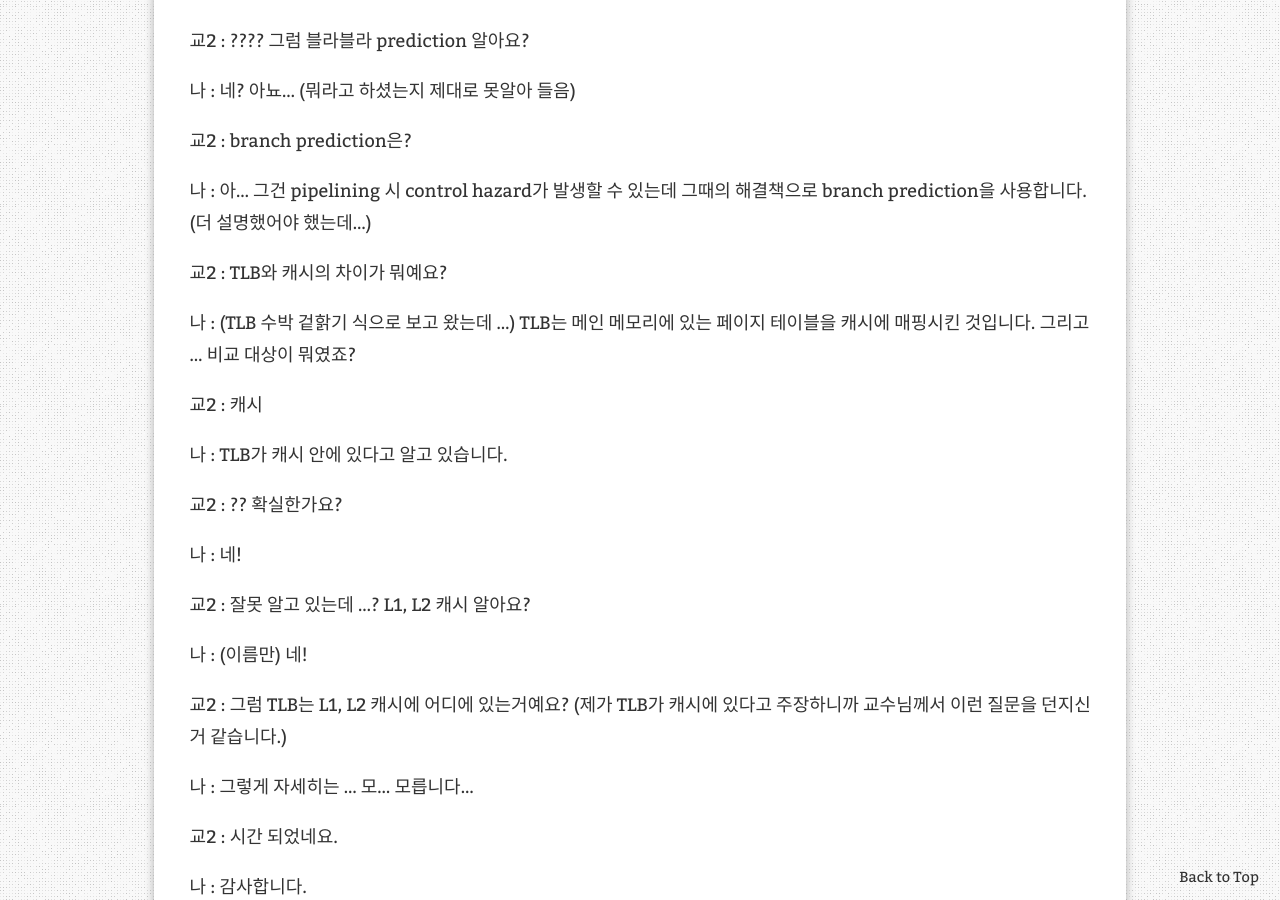
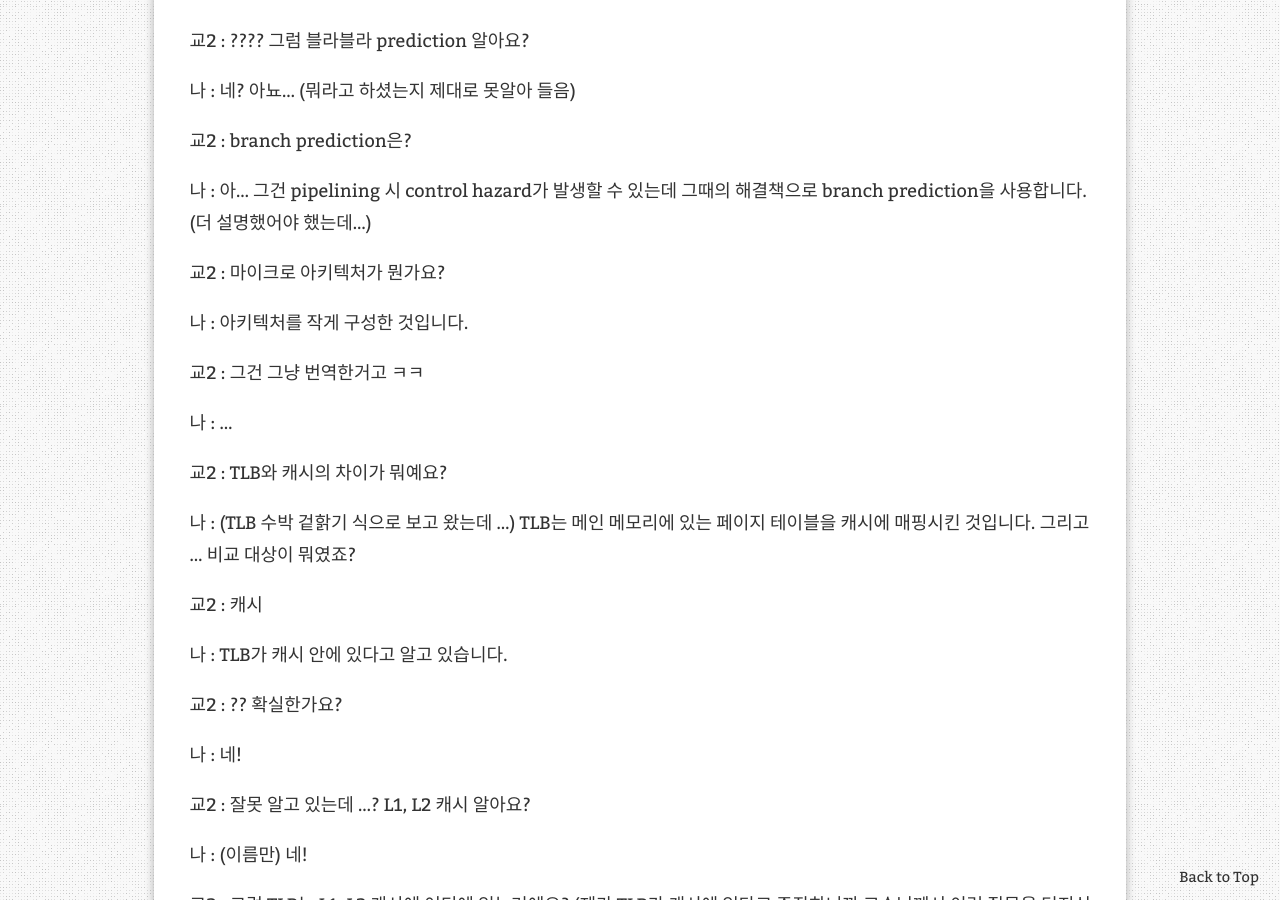
Before and after one commit to qpakzk/qpakzk.github.io, a Jekyll site: the page built from _posts/2018-11-09-[POSTECH] POSTECH Graduate School 2 : Interview.md, in a window 1280 px wide and 900 px high, scrolled down 10394 px. Built offline with Jekyll 4.4.1, drawn with Linux system fonts in a browser that asks for light colours; nearby versions of some CDN libraries; comment, search, counter and statistics services are not loaded.

Commit message:
posts: add more interview

```diff
--- a/_posts/2018-11-09-[POSTECH] POSTECH Graduate School 2 : Interview.md
+++ b/_posts/2018-11-09-[POSTECH] POSTECH Graduate School 2 : Interview.md
@@ -345,6 +345,14 @@ redirect_from:
 
 나 : 아... 그건 pipelining 시 control hazard가 발생할 수 있는데 그때의 해결책으로 branch prediction을 사용합니다. (더 설명했어야 했는데...)
 
+교2 : 마이크로 아키텍처가 뭔가요?
+
+나 : 아키텍처를 작게 구성한 것입니다.
+
+교2 : 그건 그냥 번역한거고 ㅋㅋ
+
+나 : ...
+
 교2 : TLB와 캐시의 차이가 뭐예요?
 
 나 : (TLB 수박 겉핡기 식으로 보고 왔는데 ...) TLB는 메인 메모리에 있는 페이지 테이블을 캐시에 매핑시킨 것입니다. 그리고 ... 비교 대상이 뭐였죠?
```
